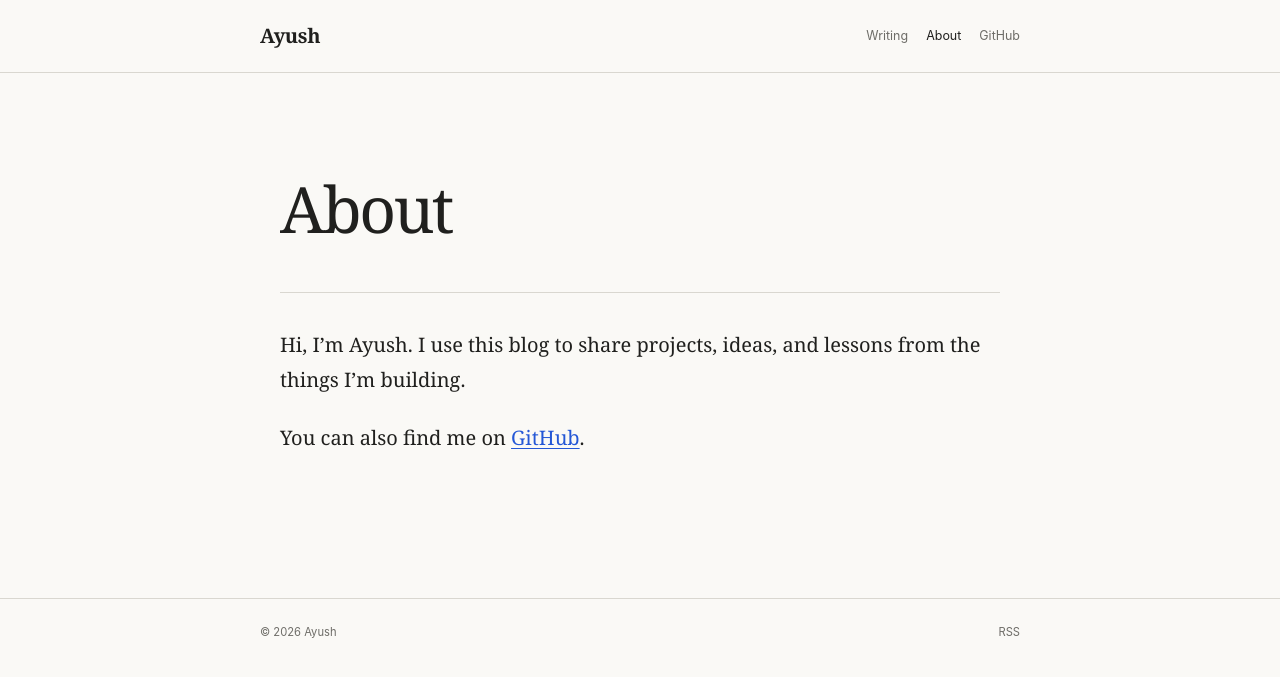
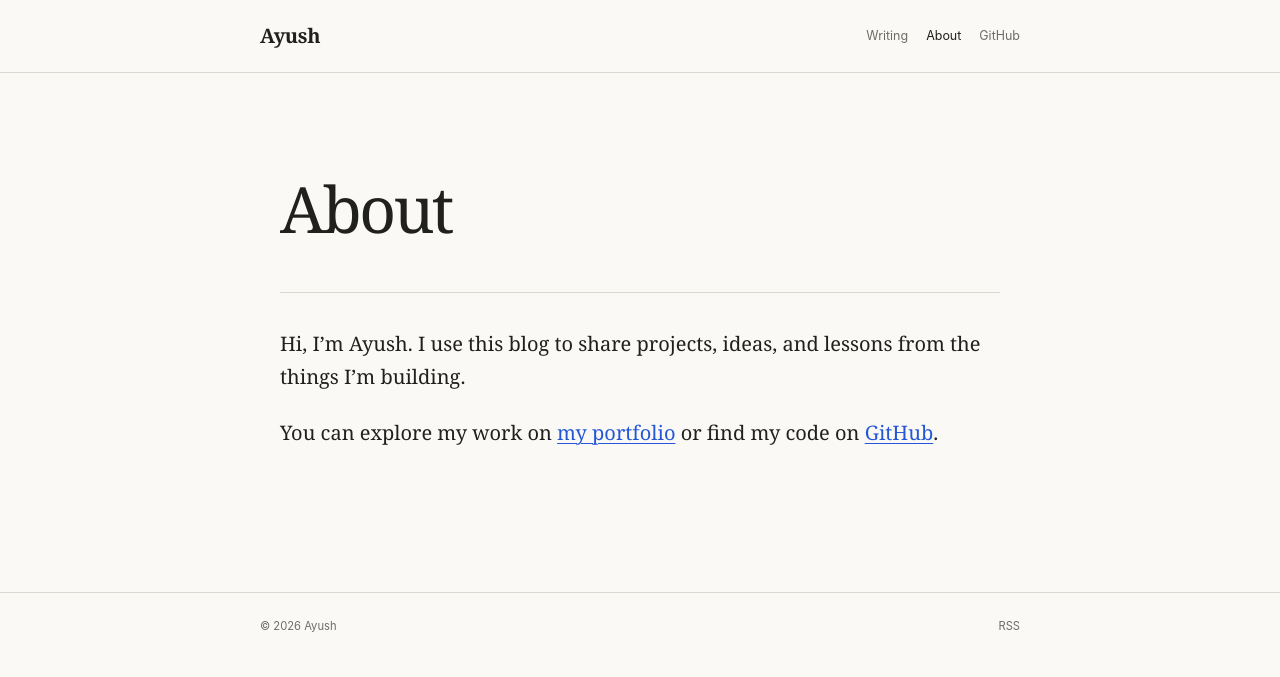
Before and after one commit to ayush52056/ayush52056.github.io, a Jekyll site: the page built from about.md, in a window 1280 px wide. Shown: the top 677 px of the page. Built offline with Jekyll 4.4.1, drawn with Linux system fonts in a browser that asks for light colours.

Commit message:
style: tighten article line spacing

```diff
--- a/about.md
+++ b/about.md
@@ -7,4 +7,5 @@
 Hi, I'm Ayush. I use this blog to share projects, ideas, and lessons from the
 things I'm building.
 
-You can also find me on [GitHub](https://github.com/ayush52056).
+You can explore my work on [my portfolio](https://ayush52056.pythonanywhere.com/)
+or find my code on [GitHub](https://github.com/ayush52056).
--- a/assets/main.css
+++ b/assets/main.css
@@ -189,7 +189,7 @@
   padding-top: 34px;
   font-family: var(--serif);
   font-size: 1.18rem;
-  line-height: 1.75;
+  line-height: 1.65;
 }
 
 .prose > :first-child { margin-top: 0; }
```
